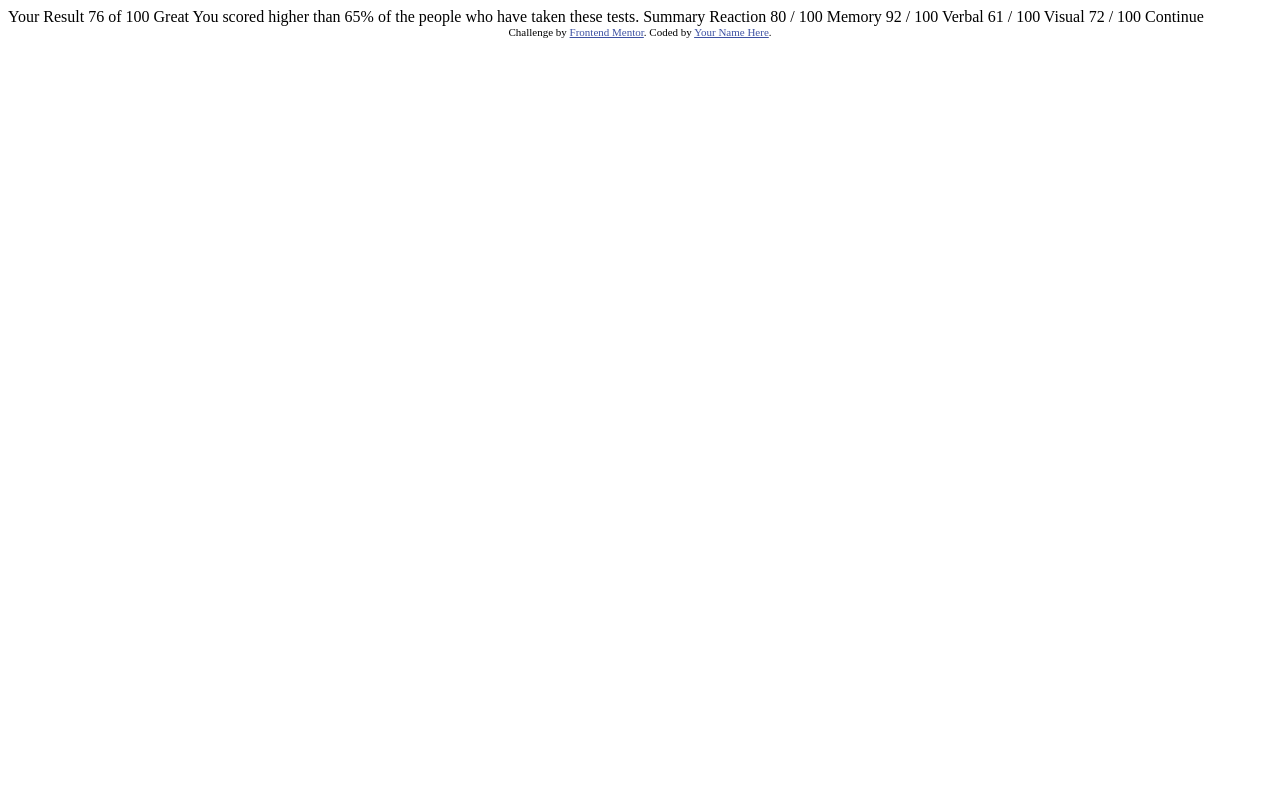
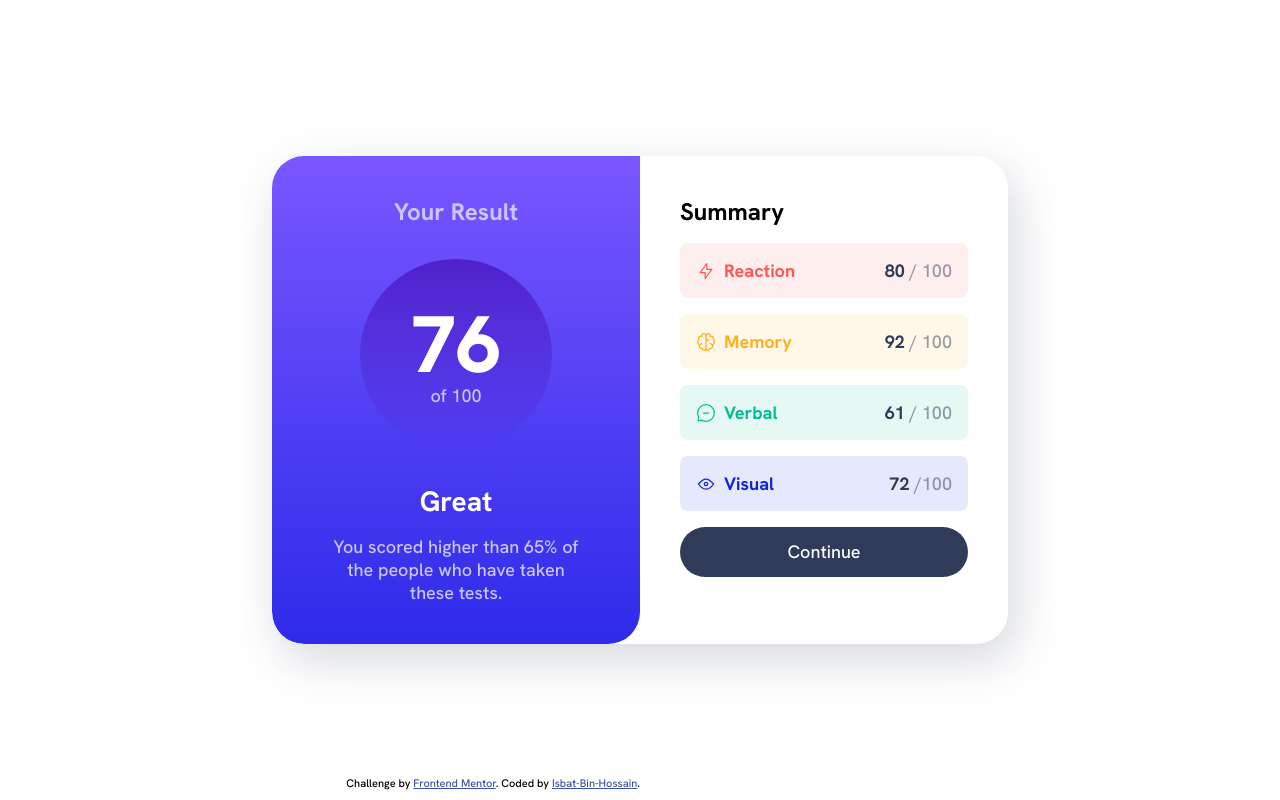
Before and after one commit to IsbatBInHossain/FM003-results-summary-component, a plain HTML site: page index.html in a window 1280 px wide. Drawn offline with Linux system fonts and the light colour scheme.

Commit message:
Complete the result summary component

```diff
--- a/index.html
+++ b/index.html
@@ -1,47 +1,151 @@
 <!DOCTYPE html>
 <html lang="en">
   <head>
-  <meta charset="UTF-8">
-  <meta name="viewport" content="width=device-width, initial-scale=1.0"> <!-- displays site properly based on user's device -->
+    <meta charset="UTF-8" />
+    <meta name="viewport" content="width=device-width, initial-scale=1.0" />
 
-  <link rel="icon" type="image/png" sizes="32x32" href="./assets/images/favicon-32x32.png">
+    <link
+      rel="icon"
+      type="image/png"
+      sizes="32x32"
+      href="./assets/images/favicon-32x32.png"
+    />
+    <link rel="preconnect" href="https://fonts.googleapis.com" />
+    <link rel="preconnect" href="https://fonts.gstatic.com" crossorigin />
+    <link rel="stylesheet" href="styles.css" />
 
     <title>Frontend Mentor | Results summary component</title>
-
-  <!-- Feel free to remove these styles or customise in your own stylesheet 👍 -->
-  <style>
-    .attribution { font-size: 11px; text-align: center; }
-    .attribution a { color: hsl(228, 45%, 44%); }
-  </style>
   </head>
   <body>
-
-  Your Result
-  76
-  of 100
-
-  Great
-  You scored higher than 65% of the people who have taken these tests.
-
-  Summary
-
-  Reaction
-  80 / 100
-
-  Memory
-  92 / 100
-
-  Verbal
-  61 / 100
-
-  Visual
-  72 / 100
-
-  Continue
-
-  <div class="attribution">
-    Challenge by <a href="https://www.frontendmentor.io?ref=challenge" target="_blank">Frontend Mentor</a>.
-    Coded by <a href="#">Your Name Here</a>.
+    <main>
+      <div class="results-summary">
+        <div class="results grid-flow" data-spacing="large">
+          <h1 class="section-header">Your Result</h1>
+          <p class="circle" id="circle"><span>76</span> of 100</p>
+          <div class="grid-flow">
+            <h2 class="results-rank">Great</h2>
+            <p>
+              You scored higher than 65% of the people who have taken these
+              tests.
+            </p>
           </div>
+        </div>
+        <div class="summary grid-flow">
+          <h2 class="section-header">Summary</h2>
+          <div class="grid-flow">
+            <div class="summary-item" data-item-type="accent-1">
+              <div class="flex-group">
+                <svg
+                  class="summary-icon"
+                  xmlns="http://www.w3.org/2000/svg"
+                  width="20"
+                  height="20"
+                  fill="none"
+                  viewBox="0 0 20 20"
+                >
+                  <path
+                    stroke-linecap="round"
+                    stroke-linejoin="round"
+                    stroke-width="1.25"
+                    d="M10.833 8.333V2.5l-6.666 9.167h5V17.5l6.666-9.167h-5Z"
+                  />
+                </svg>
+                <h3 class="summary-title">Reaction</h3>
+              </div>
+              <p><span>80</span> / 100</p>
+            </div>
+            <div class="summary-item" data-item-type="accent-2">
+              <div class="flex-group">
+                <svg
+                  xmlns="http://www.w3.org/2000/svg"
+                  width="20"
+                  height="20"
+                  class="summary-icon"
+                  fill="none"
+                  viewBox="0 0 20 20"
+                >
+                  <path
+                    stroke-linecap="round"
+                    stroke-linejoin="round"
+                    stroke-width="1.25"
+                    d="M5.833 11.667a2.5 2.5 0 1 0 .834 4.858"
+                  />
+                  <path
+                    stroke-linecap="round"
+                    stroke-linejoin="round"
+                    stroke-width="1.25"
+                    d="M3.553 13.004a3.333 3.333 0 0 1-.728-5.53m.025-.067a2.083 2.083 0 0 1 2.983-2.824m.199.054A2.083 2.083 0 1 1 10 3.75v12.917a1.667 1.667 0 0 1-3.333 0M10 5.833a2.5 2.5 0 0 0 2.5 2.5m1.667 3.334a2.5 2.5 0 1 1-.834 4.858"
+                  />
+                  <path
+                    stroke-linecap="round"
+                    stroke-linejoin="round"
+                    stroke-width="1.25"
+                    d="M16.447 13.004a3.334 3.334 0 0 0 .728-5.53m-.025-.067a2.083 2.083 0 0 0-2.983-2.824M10 3.75a2.085 2.085 0 0 1 2.538-2.033 2.084 2.084 0 0 1 1.43 2.92m-.635 12.03a1.667 1.667 0 0 1-3.333 0"
+                  />
+                </svg>
+                <h3 class="summary-title">Memory</h3>
+              </div>
+              <p><span>92</span> / 100</p>
+            </div>
+            <div class="summary-item" data-item-type="accent-3">
+              <div class="flex-group">
+                <svg
+                  xmlns="http://www.w3.org/2000/svg"
+                  width="20"
+                  height="20"
+                  class="summary-icon"
+                  fill="none"
+                  viewBox="0 0 20 20"
+                >
+                  <path
+                    stroke-linecap="round"
+                    stroke-linejoin="round"
+                    stroke-width="1.25"
+                    d="M7.5 10h5M10 18.333A8.333 8.333 0 1 0 1.667 10c0 1.518.406 2.942 1.115 4.167l-.699 3.75 3.75-.699A8.295 8.295 0 0 0 10 18.333Z"
+                  />
+                </svg>
+                <h3 class="summary-title">Verbal</h3>
+              </div>
+              <p><span>61</span> / 100</p>
+            </div>
+            <div class="summary-item" data-item-type="accent-4">
+              <div class="flex-group">
+                <svg
+                  xmlns="http://www.w3.org/2000/svg"
+                  width="20"
+                  height="20"
+                  fill="none"
+                  class="summary-icon"
+                  viewBox="0 0 20 20"
+                >
+                  <path
+                    stroke-linecap="round"
+                    stroke-linejoin="round"
+                    stroke-width="1.25"
+                    d="M10 11.667a1.667 1.667 0 1 0 0-3.334 1.667 1.667 0 0 0 0 3.334Z"
+                  />
+                  <path
+                    stroke-linecap="round"
+                    stroke-linejoin="round"
+                    stroke-width="1.25"
+                    d="M17.5 10c-1.574 2.492-4.402 5-7.5 5s-5.926-2.508-7.5-5C4.416 7.632 6.66 5 10 5s5.584 2.632 7.5 5Z"
+                  />
+                </svg>
+                <h3 class="summary-title">Visual</h3>
+              </div>
+              <p><span>72</span> /100</p>
+            </div>
+          </div>
+          <button class="summary_btn">Continue</button>
+        </div>
+      </div>
+    </main>
+    <footer class="attribution">
+      Challenge by
+      <a href="https://www.frontendmentor.io?ref=challenge" target="_blank"
+        >Frontend Mentor</a
+      >. Coded by <a href="#">Isbat-Bin-Hossain</a>.
+    </footer>
   </body>
+  <!-- <script src="scripts.js"></script> -->
 </html>
--- /dev/null
+++ b/scripts.js
@@ -0,0 +1,5 @@
+window.addEventListener('DOMContentLoaded', () => {
+  const circle = document.getElementById('circle');
+  const width = circle.clientWidth;
+  circle.style.height = width + 'px';
+});
--- /dev/null
+++ b/styles.css
@@ -0,0 +1,208 @@
+@font-face {
+  font-family: 'HankenGrotesk';
+  font-display: swap;
+  font-weight: 100 900;
+  src: url('assets/fonts/HankenGrotesk-VariableFont_wght.ttf')
+    format('truetype');
+}
+
+:root {
+  --clr-primary-hsl-400: 252, 100%, 67%;
+  --clr-primary-hsl-500: 256, 72%, 46%;
+  --clr-secondary-hsl-400: 241, 81%, 54%;
+  --clr-secondary-hsl-500: 241, 72%, 46%;
+
+  --clr-neutral-hsl-100: 0, 0%, 100%;
+  --clr-neutral-hsl-200: 221, 100%, 96%;
+  --clr-neutral-hsl-300: 241, 100%, 89%;
+  --clr-neutral-hsl-700: 224, 30%, 27%;
+
+  --clr-neutral-100: hsl(var(--clr-neutral-hsl-100));
+  --clr-neutral-200: hsl(var(--clr-neutral-hsl-200));
+  --clr-neutral-300: hsl(var(--clr-neutral-hsl-300));
+  --clr-neutral-700: hsl(var(--clr-neutral-hsl-700));
+
+  --clr-primary-400: hsl(var(--clr-primary-hsl-400));
+  --clr-primary-500: hsla(var(--clr-primary-hsl-500));
+  --clr-secondary-400: hsl(var(--clr-secondary-hsl-400));
+
+  --gradient-primary: linear-gradient(
+    var(--clr-primary-400),
+    var(--clr-secondary-400)
+  );
+
+  --gradient-to-transparent: linear-gradient(
+    var(--clr-primary-500),
+    hsl(var(--clr-secondary-hsl-500), 0)
+  );
+
+  --clr-accent-1: 0, 100%, 67%;
+  --clr-accent-2: 39, 100%, 56%;
+  --clr-accent-3: 166, 100%, 37%;
+  --clr-accent-4: 234, 85%, 45%;
+
+  --font-family-default: 'HankenGrotesk', sans-serif;
+
+  --fw-regular: 500;
+  --fw-bold: 700;
+  --fw-black: 800;
+
+  --fs-400: 1.125rem;
+  --fs-500: 1.25rem;
+  --fs-600: 1.5rem;
+  --fs-700: 1.75rem;
+  --fs-800: 2rem;
+  --fs-900: 5rem;
+}
+
+*,
+*::after,
+*::before {
+  box-sizing: border-box;
+}
+* {
+  margin: 0;
+  font: inherit;
+}
+body {
+  font-family: var(--font-family-default);
+  font-size: var(--fs-400);
+  font-weight: var(--fw-regular);
+}
+@media (min-width: 600px) {
+  body {
+    min-height: 100vh;
+    display: grid;
+    place-items: center;
+  }
+  .results-summary {
+    margin-inline: 1rem;
+    grid-template-columns: 1fr 1fr;
+    border-radius: var(--border-radius);
+    box-shadow: 0.5rem 1rem 3rem hsl(var(--clr-neutral-hsl-700), 0.2);
+    overflow: hidden;
+  }
+  .results {
+    border-radius: var(--border-radius);
+  }
+}
+.grid-flow {
+  display: grid;
+  align-content: start;
+  gap: 1rem;
+}
+.grid-flow[data-spacing='large'] {
+  gap: 2rem;
+}
+
+.section-header {
+  font-size: var(--fs-600);
+  font-weight: var(--fw-bold);
+}
+.summary_btn {
+  color: var(--clr-neutral-100);
+  background-color: var(--clr-neutral-700);
+  line-height: 1;
+  padding: 1rem 2rem;
+  border: 0;
+  border-radius: 50px;
+  cursor: pointer;
+}
+.summary_btn:hover,
+.summary_btn:focus-visible {
+  background: var(--gradient-primary);
+}
+
+.results-summary {
+  --padding: 2.5rem;
+  --border-radius: 2rem;
+  max-width: 46rem;
+  display: grid;
+}
+
+.results {
+  text-align: center;
+  padding: var(--padding) calc(var(--padding) * 1.5);
+  background: var(--gradient-primary);
+  color: var(--clr-neutral-300);
+  border-radius: 0 0 var(--border-radius) var(--border-radius);
+}
+.circle {
+  width: 12rem;
+  margin-inline: auto;
+  background: var(--gradient-to-transparent);
+  aspect-ratio: 1/1;
+  border-radius: 50%;
+  display: grid;
+  place-content: center;
+}
+.circle span {
+  display: block;
+  font-size: var(--fs-900);
+  font-weight: var(--fw-black);
+  line-height: 1;
+  color: var(--clr-neutral-100);
+}
+.results-rank {
+  font-size: var(--fs-700);
+  font-weight: var(--fw-bold);
+  color: var(--clr-neutral-100);
+}
+
+.summary {
+  padding: var(--padding);
+}
+
+.summary-item {
+  display: flex;
+  justify-content: space-between;
+  align-items: center;
+  padding: 1rem;
+  border-radius: 0.5rem;
+  background-color: hsl(var(--item-color), 0.1);
+}
+.summary-item svg {
+  stroke: hsl(var(--item-color));
+}
+.summary-title {
+  color: hsl(var(--item-color));
+  font-weight: var(--fw-bold);
+}
+.summary-item p {
+  color: hsl(var(--clr-neutral-hsl-700), 0.5);
+}
+.summary-item p span {
+  font-weight: var(--fw-bold);
+  color: var(--clr-neutral-700);
+}
+
+.summary-item[data-item-type='accent-1'] {
+  --item-color: var(--clr-accent-1);
+}
+.summary-item[data-item-type='accent-2'] {
+  --item-color: var(--clr-accent-2);
+}
+.summary-item[data-item-type='accent-3'] {
+  --item-color: var(--clr-accent-3);
+}
+.summary-item[data-item-type='accent-4'] {
+  --item-color: var(--clr-accent-4);
+}
+
+.flex-group {
+  display: flex;
+  align-items: center;
+  gap: 0.5rem;
+  flex-wrap: wrap;
+}
+
+.attribution {
+  font-size: 11px;
+  text-align: center;
+  position: absolute;
+  bottom: 10px;
+  right: 50%;
+}
+.attribution a {
+  color: hsl(228, 45%, 44%);
+}
```
Lines whose indentation alone changed are shown as unchanged.
